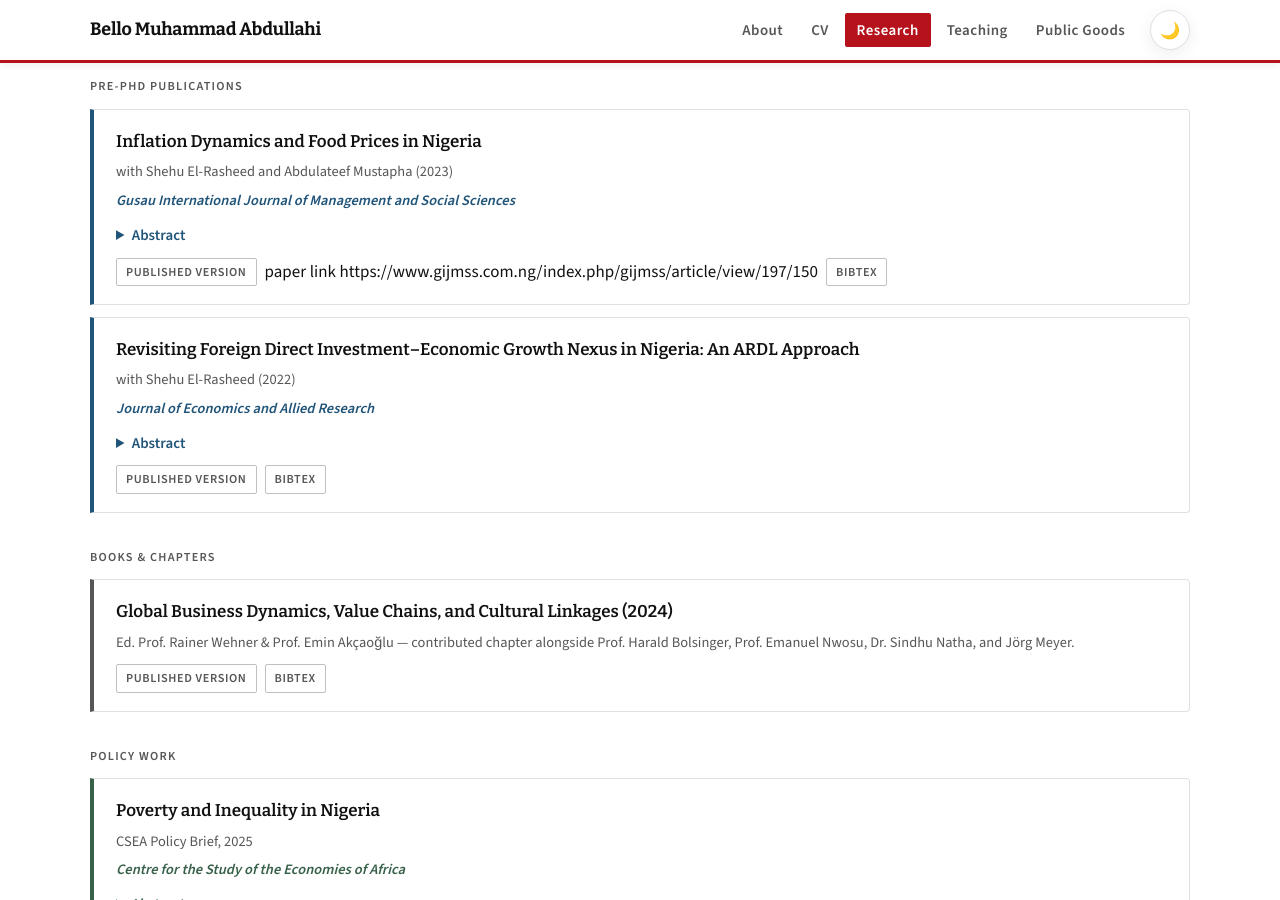
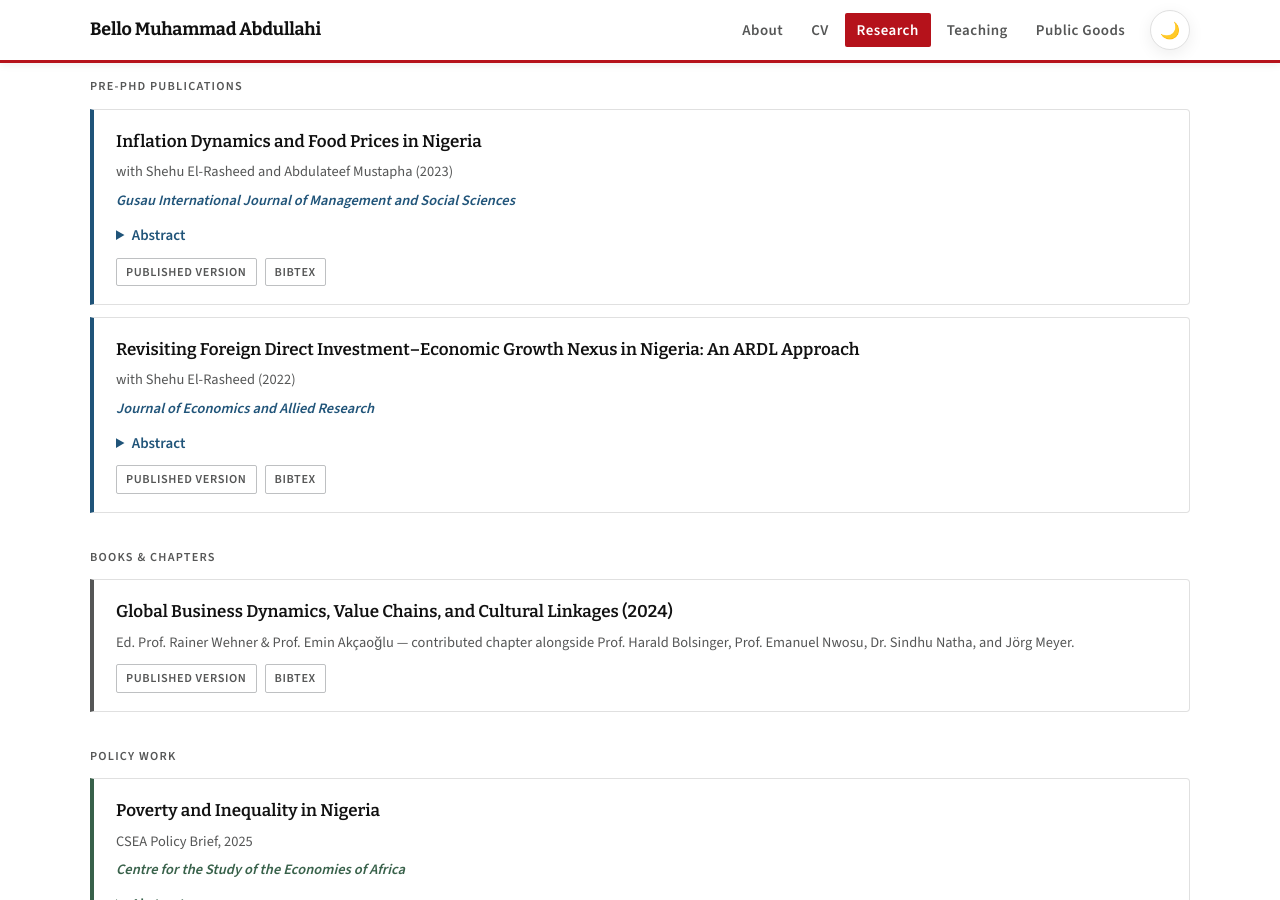
Before and after one commit to Bello-Abdullahi/Bello-Abdullahi.github.io, a Jekyll site: the page built from _pages/research.md, in a window 1280 px wide and 900 px high, scrolled down 471 px. Built offline with Jekyll 4.4.1, drawn with Linux system fonts in a browser that asks for light colours.

Commit message:
Add files via upload

```diff
--- a/_pages/research.md
+++ b/_pages/research.md
@@ -33,7 +33,7 @@ nav_order: 3
     <p style="margin-top:8px;">This paper investigates the fundamental drivers of food inflation in Nigeria. Using a linear ARDL model we found that oil price shocks exert large positive effects on food prices in the short run but have negligible long-run impact; money supply growth, by contrast, significantly raises food prices in both the short and long run.</p>
   </details>
   <div class="paper-links">
-    <a href="#" class="paper-link">Published Version</a> paper link https://www.gijmss.com.ng/index.php/gijmss/article/view/197/150
+    <a href="https://www.gijmss.com.ng/index.php/gijmss/article/view/197/150" target="_blank" class="paper-link">Published Version</a>
     <a href="#" class="paper-link bibtex-link" data-bibtex="@article{shehu2023inflation,
   author  = {Shehu, El-Rasheed and Abdullahi, B. M. and Mustapha, Abdulateef},
   title   = {Inflation Dynamics and Food Prices in Nigeria},
```
